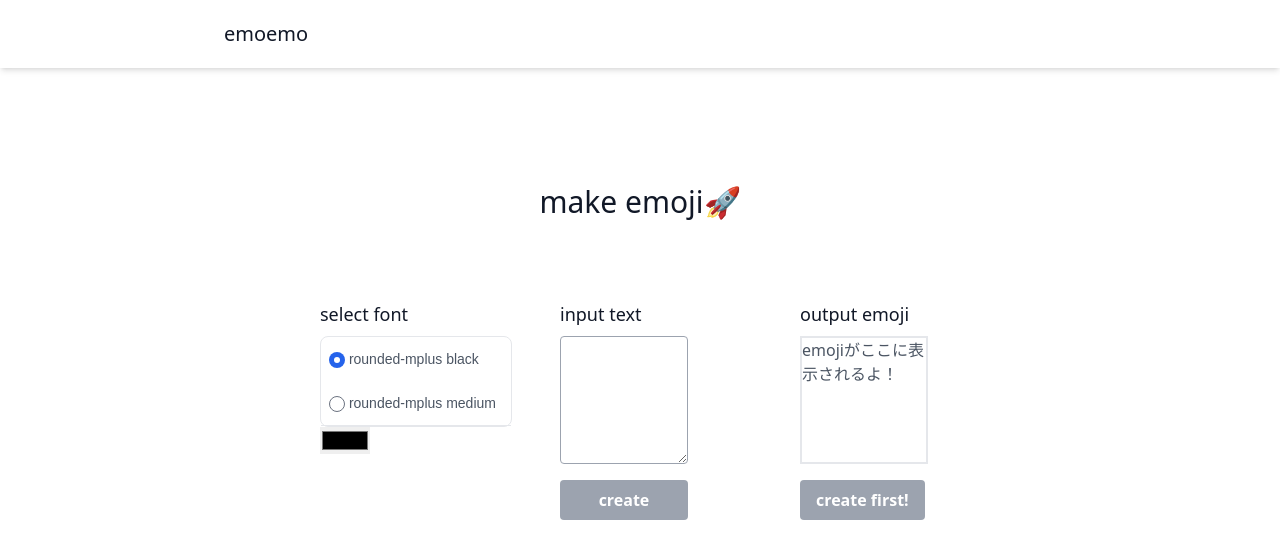
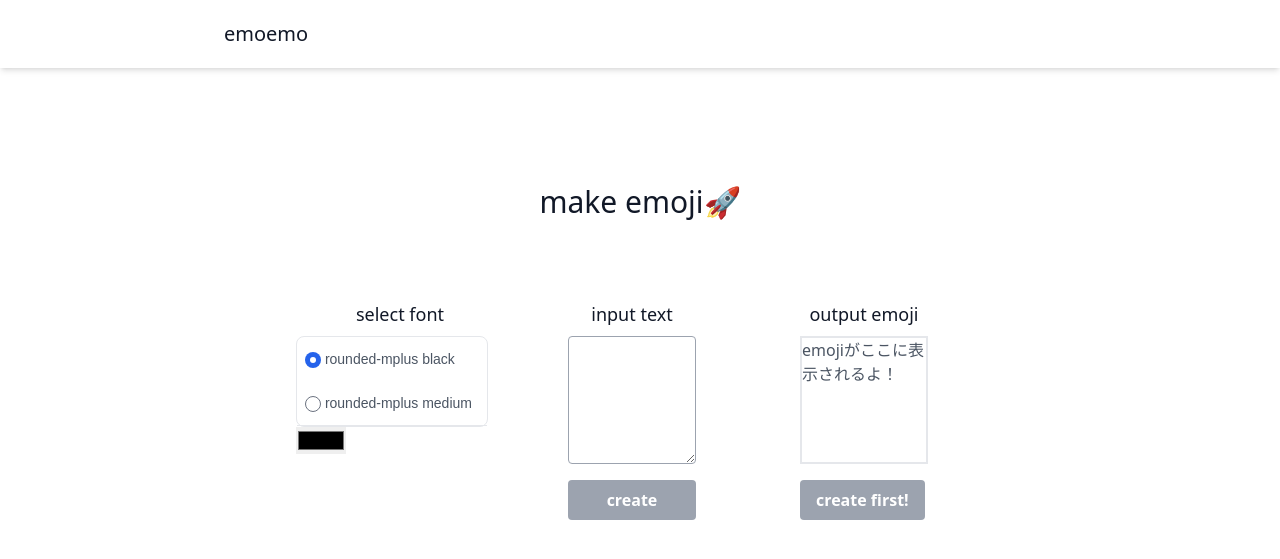
Before and after one commit to nibuno/emoemo, a Django app: page /emoemo in a window 1280 px wide. Shown: the top 559 px of the page. Run offline with Django 4.2, Linux system fonts and the light colour scheme; some libraries are stand-ins or nearby versions; some web fonts are replaced.

Commit message:
要素の余白を修正

```diff
--- a/emoemo/templates/base.html
+++ b/emoemo/templates/base.html
@@ -25,8 +25,8 @@
                     <form method="get">
                         <div class="flex flex-wrap sm:-m-4 -mx-4 -mb-10 -mt-4 md:space-y-0 space-y-6">
                             <div class="p-4 md:w-1/3 flex">
-                                <div class="flex-grow pl-6 whitespace-nowrap">
-                                    <h2 class="text-gray-900 text-lg title-font font-medium mb-2 w-32">select font</h2>
+                                <div class="flex-grow whitespace-nowrap">
+                                    <h2 class="text-gray-900 text-lg title-font font-medium mb-2 w-full text-center">select font</h2>
                                     <ul class="w-48 text-sm font-medium border rounded-lg">
                                         <li class="w-full border-b rounded-t-lg">
                                             <div class="flex items-center">
@@ -62,8 +62,9 @@
                                 </div>
                             </div>
                             <div class="p-4 md:w-1/3 flex">
-                                <div class="flex-grow pl-6 w-32">
-                                    <h2 class="text-gray-900 text-lg title-font font-medium mb-2 w-32">input text</h2>
+                                {% comment %}FIXME: pl-8 のように直接指定するのではなく、余白含めたレイアウトを整えるようにしたい{% endcomment %}
+                                <div class="flex-grow pl-8 w-32">
+                                    <h2 class="text-gray-900 text-lg title-font font-medium mb-2 w-32 text-center">input text</h2>
                                     <label for="input-text"></label>
                                     <textarea id="input-text"
                                               class="w-32 rounded border border-gray-400 focus:outline-none focus:border-indigo-500 text-base px-4 py-2 h-32 mb-4 block"
@@ -81,7 +82,7 @@
                             </div>
                             <div class="p-4 md:w-1/3 flex">
                                 <div class="flex-grow pl-6">
-                                    <h2 class="text-gray-900 text-lg title-font font-medium mb-2 w-32">output emoji</h2>
+                                    <h2 class="text-gray-900 text-lg title-font font-medium mb-2 w-32 text-center">output emoji</h2>
                                     {% if font_text %}
                                         <img src="{% static emoji_img %}" alt="emoji" class="w-32 h-32 mb-4">
                                         <div class="w-32">
--- a/tailwindcss/static/css/dist/styles.css
+++ b/tailwindcss/static/css/dist/styles.css
@@ -987,6 +987,10 @@ select {
   padding-inline-start: 0.75rem;
 }
 
+.pl-8 {
+  padding-left: 2rem;
+}
+
 .text-center {
   text-align: center;
 }
```
